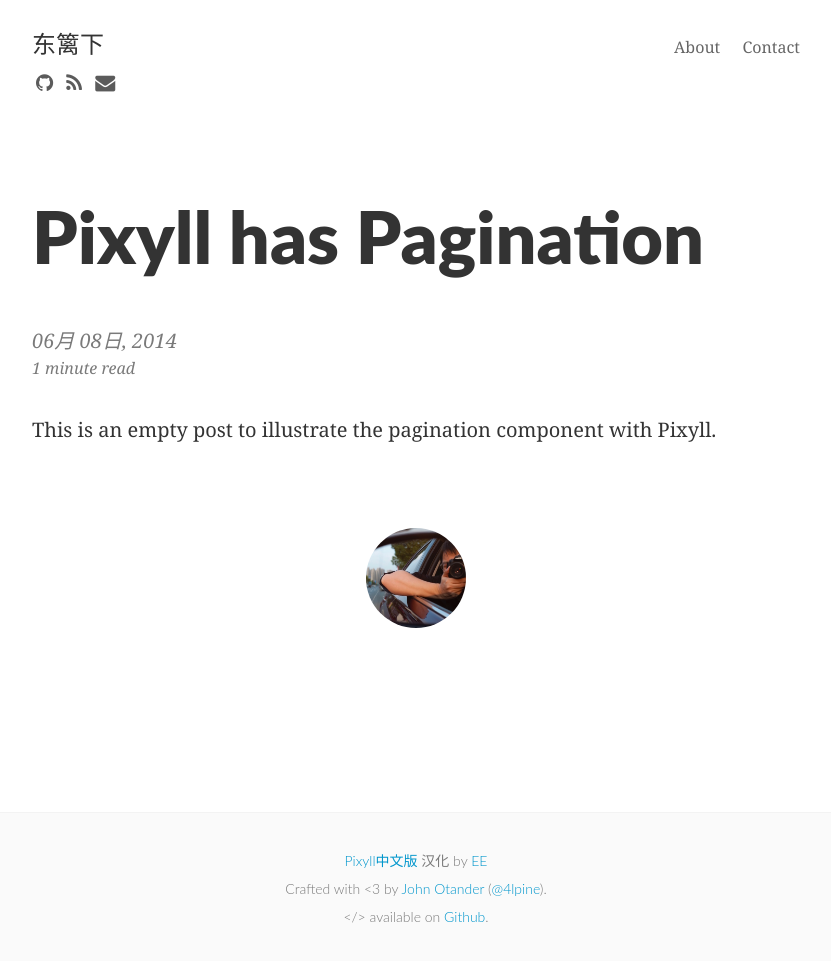
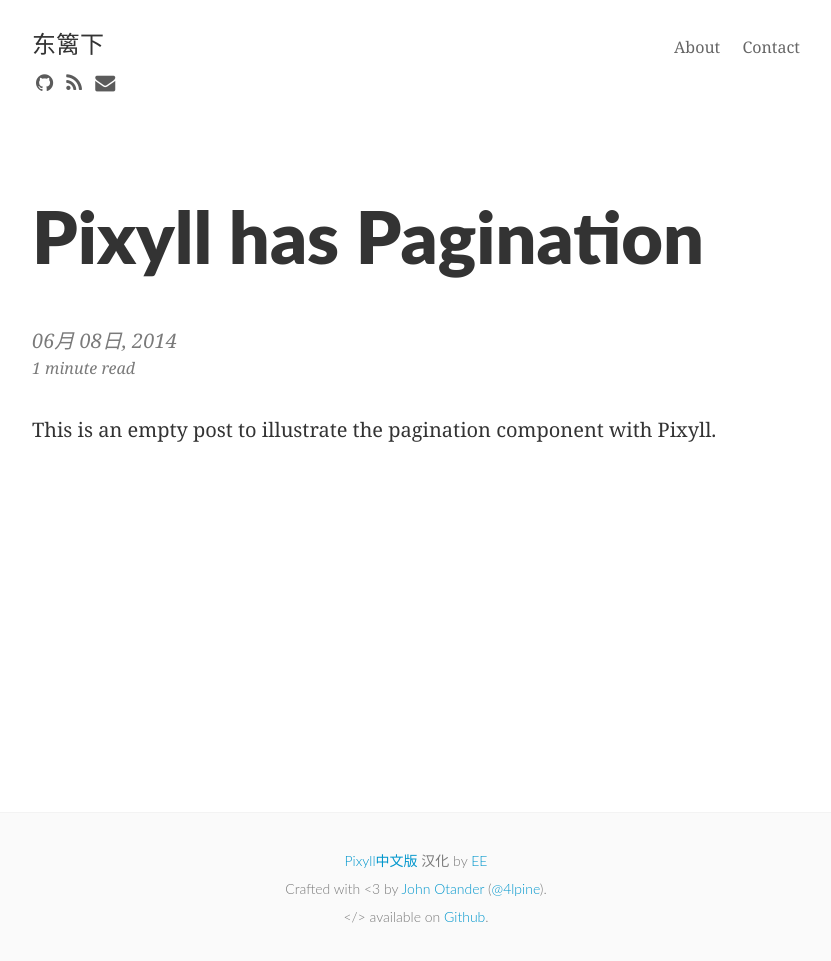
Before and after one commit to nealsun/nealsun.github.io, a Jekyll site: the page built from _posts/2014-06-08-pixyll-has-pagination.md, in a window 1280 px wide. Shown: the whole page, without its empty margins (224-1055 px from the left). Built offline with Jekyll 4.4.1, drawn with Linux system fonts in a browser that asks for light colours; nearby versions of some CDN libraries; some web fonts are replaced; comment, search, counter and statistics services are not loaded.

Commit message:
new config

```diff
--- a/_config.yml
+++ b/_config.yml
@@ -7,7 +7,7 @@
 url:         "http://nealsun.github.io"
 
 #Duoshuo short Name / 多说的shortname
-duoshuo: "neal"
+duoshuo: "zhome"
 
 #Baidu analytics / 百度统计(异步的js码，注意使用异步版本的)
 #baidu_analyze:
@@ -18,7 +18,7 @@
 # Optional features
 animated:           true
 show_related_posts: false
-show_post_footers:  true
+show_post_footers:  false
 
 # Social icons
 show_social_icons: true
@@ -33,6 +33,6 @@
 # Build settings
 markdown:     kramdown
 permalink:    pretty
-paginate:     3
+paginate:     5
 sass:
   compressed: true
```
Also changed, not shown: 6 other files.
